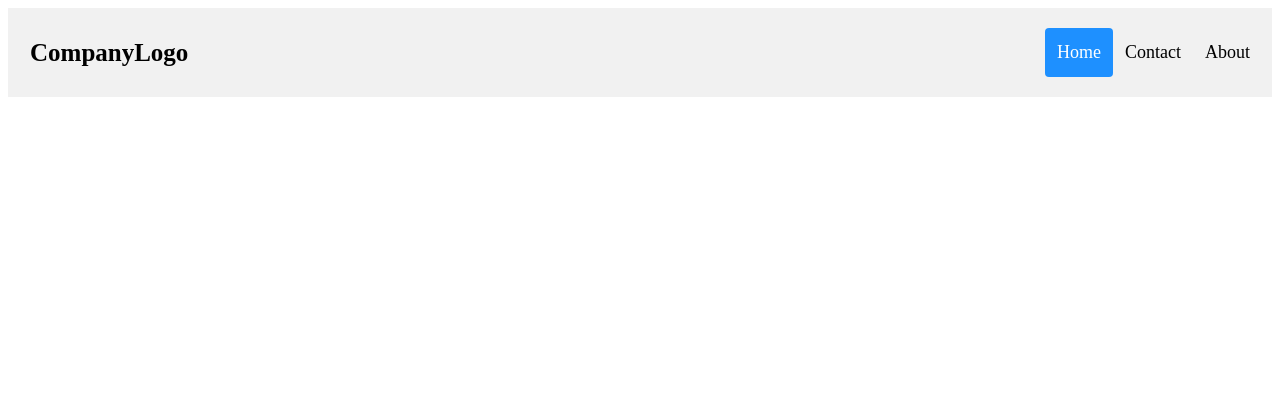
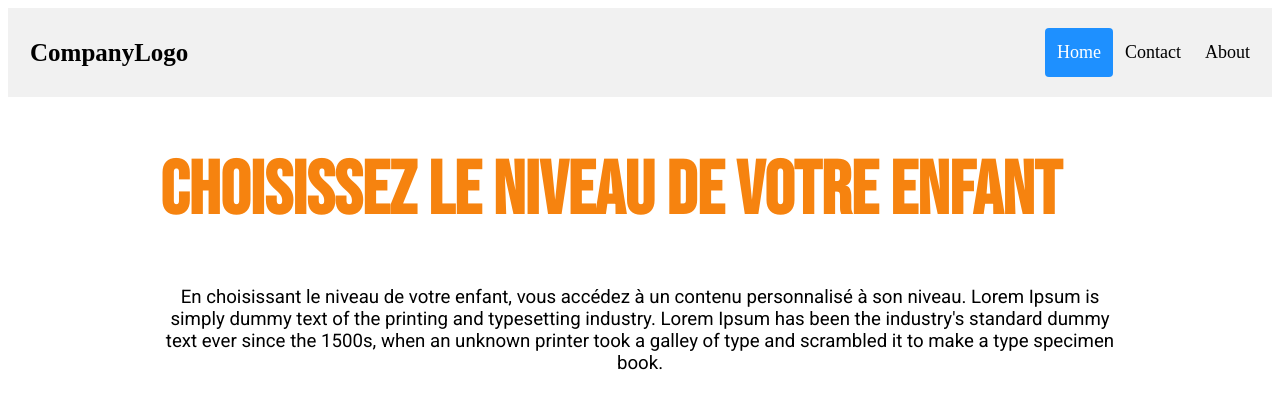
Before and after one commit to Nwadkoko/workshop_wis_2020, an Angular app: page / in a window 1280 px wide. Shown: the top 408 px of the page. Built offline with nearby package versions, Linux system fonts and the light colour scheme.

Commit message:
Add title and subtitle

```diff
--- a/src/app/app.component.html
+++ b/src/app/app.component.html
@@ -7,4 +7,17 @@
       <a href="#about">About</a>
     </div>
   </div>
+
+  <div class="title-container">
+    <h1 class="homepage-title">Choisissez le niveau de votre enfant</h1>
+  </div>
+  <div class="subtitle-container">
+    <p>
+      En choisissant le niveau de votre enfant, vous accédez à un contenu
+      personnalisé à son niveau. Lorem Ipsum is simply dummy text of the
+      printing and typesetting industry. Lorem Ipsum has been the industry's
+      standard dummy text ever since the 1500s, when an unknown printer took a
+      galley of type and scrambled it to make a type specimen book.
+    </p>
+  </div>
 </header>
--- a/src/app/app.component.scss
+++ b/src/app/app.component.scss
@@ -1,3 +1,6 @@
+@import url("https://fonts.googleapis.com/css2?family=Bebas+Neue&display=swap");
+@import url('https://fonts.googleapis.com/css2?family=Roboto&display=swap');
+
 /* Style the header with a grey background and some padding */
 .header {
   overflow: hidden;
@@ -40,6 +43,22 @@
   float: right;
 }
 
+.title-container, .subtitle-container {
+  margin: 0 auto;
+  width: 60em;
+
+  h1 {
+    font-family: "Bebas Neue";
+    font-size: 56pt;
+    color: #f6830f;
+  }
+
+  p {
+      font-family: "Roboto";
+      font-size: 14pt;
+      text-align: center;
+  }
+}
 /* Add media queries for responsiveness - when the screen is 500px wide or less, stack the links on top of each other */
 @media screen and (max-width: 500px) {
   .header a {
```
Also changed, not shown: 4 other files (tests, documents, lock files or other folders). Lines whose indentation alone changed are shown as unchanged.
